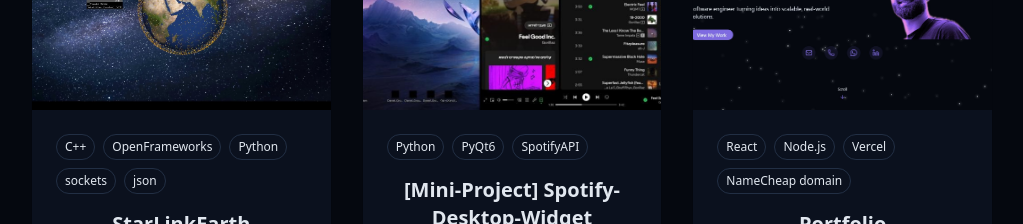
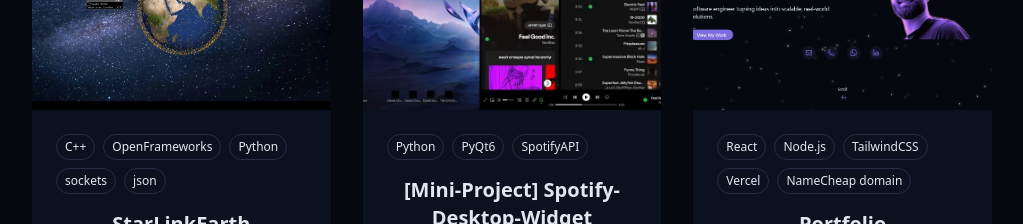
Before and after one commit to Daniel-Grounin/portfolio, a React (Vite) app: page / in a window 1280 px wide. Shown: the part 3160-3384 px from the top of the page, without its empty margins (128-1151 px from the left). Built offline with nearby package versions, Linux system fonts and the light colour scheme.

Commit message:
fix: update project details and URLs in ProjectsSection component

```diff
--- a/src/components/ProjectsSection.jsx
+++ b/src/components/ProjectsSection.jsx
@@ -61,10 +61,9 @@ const projects = [
     title: "Portfolio",
     description: "Personal portfolio website built with React and Vite",
     image: "/projects/portfolio.jpg",
-    tags: ["React", "Node.js", "Vercel", "NameCheap domain"],
-    demoUrl:
-      "https://www.youtube.com/watch?v=nKfgezC9OUU&ab_channel=DanielGrounin",
-    githubUrl: "https://github.com/Daniel-Grounin/Spotify-Desktop-Widget",
+    tags: ["React", "Node.js", "TailwindCSS", "Vercel", "NameCheap domain"],
+    demoUrl: "https://www.danielgrounin.com/",
+    githubUrl: "https://github.com/Daniel-Grounin/portfolio",
   },
 ];
 
```
